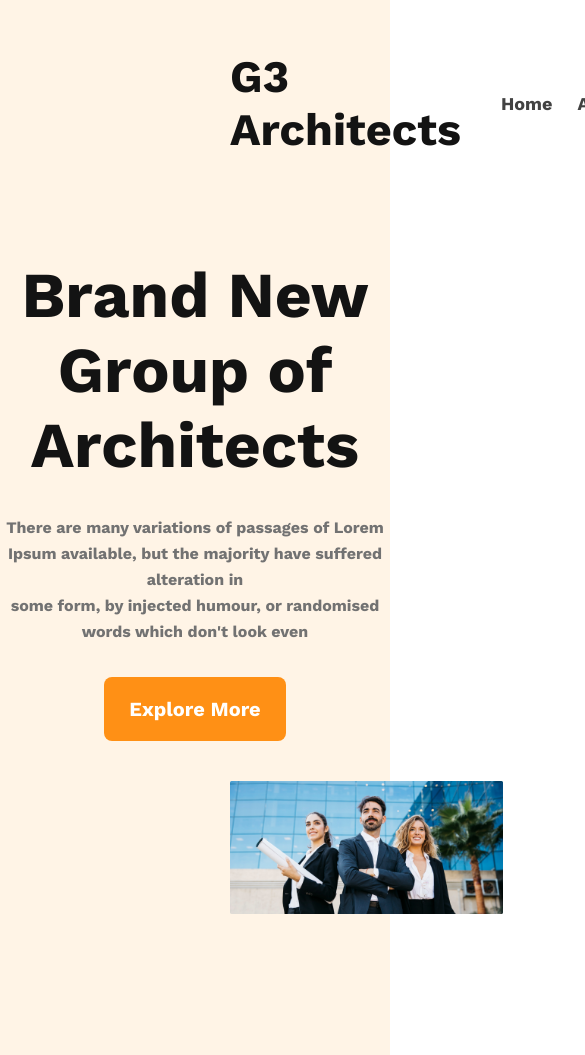
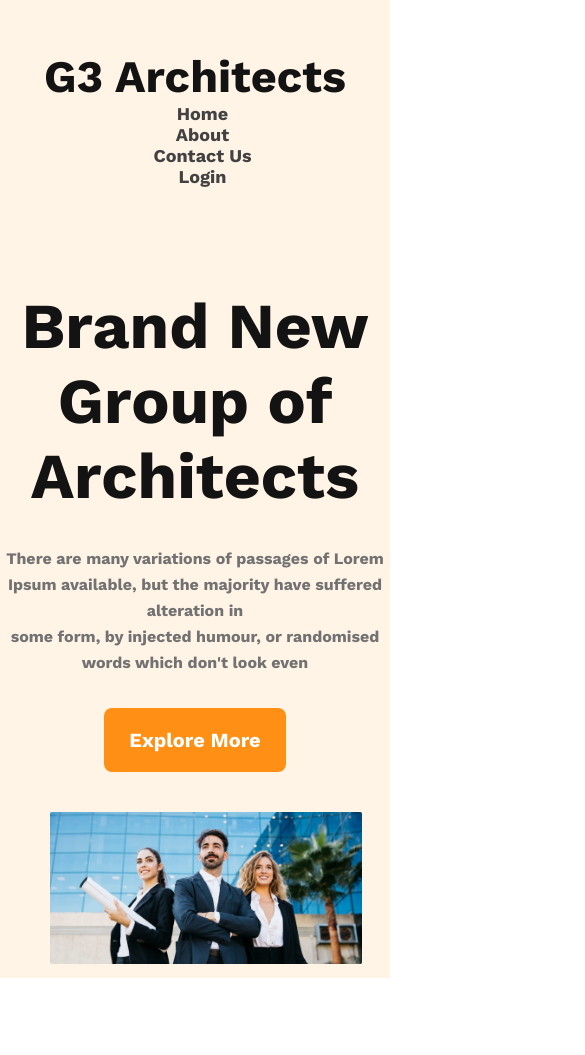
Before and after one commit to ashikiqbal1/assignment-g3-architects, a plain HTML site: page index.html in a window 390 px wide. Shown: the top 1055 px of the page, 585 px wide, since content can reach past the window. Drawn offline with nearby package versions, Linux system fonts and the light colour scheme.

Commit message:
add media

```diff
--- a/CSS/style.css
+++ b/CSS/style.css
@@ -106,3 +106,35 @@ nav ul{
     margin-top: 24px;
     margin-bottom: 30px;
 }
+/* ------------------
+   responsive style
+------------------- */
+@media screen and (max-width: 576px) {
+    header{
+        height: 110vh;
+    }
+    .container{
+        margin: 0px;
+    }
+    .head-banner img{
+        margin-left: 50px;
+        width: 80%;
+    }
+    .logo-text{
+        text-align: center;
+    }
+    nav, nav ul{
+        flex-direction: column;
+    }
+    .team-container{
+        flex-direction: column;
+    }
+    .team{
+        grid-template-columns: repeat(1, 1fr);
+    }
+    .team-text{
+        text-align: center;
+        width: 450px;
+    }
+
+}
```
